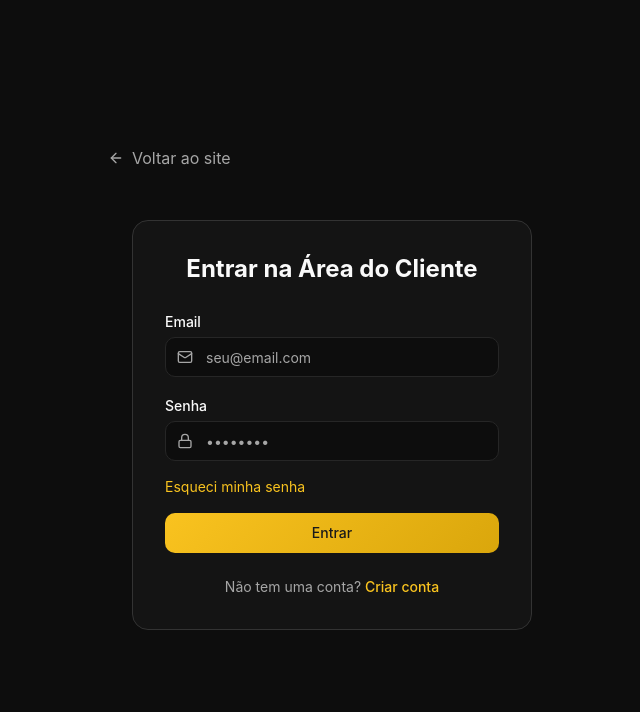
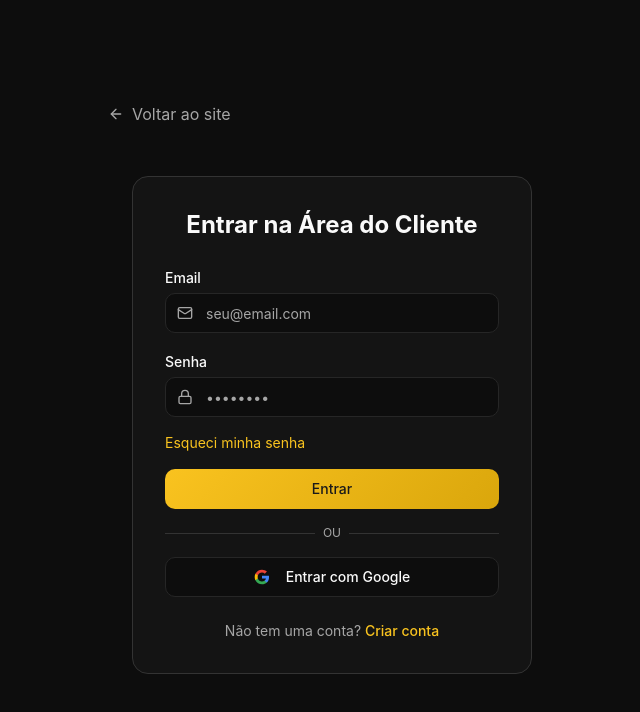
Before and after one commit to francooo/imobiliaria-andrews-lovable, a React (Vite) app: page /cliente/login in a window 1280 px wide. Shown: the top 712 px of the page, without its empty margins (308-948 px from the left). Built offline with nearby package versions, Linux system fonts and the light colour scheme.

Commit message:
Move Google login to cliente login
Co-authored-by: francooo <13707442+francooo@users.noreply.github.com>

```diff
--- a/src/components/auth/LoginForm.tsx
+++ b/src/components/auth/LoginForm.tsx
@@ -102,6 +102,38 @@ export function LoginForm() {
                     </Button>
                 </form>
 
+                <div className="relative my-4">
+                    <div className="absolute inset-0 flex items-center">
+                        <span className="w-full border-t border-border" />
+                    </div>
+                    <div className="relative flex justify-center text-xs uppercase">
+                        <span className="bg-card px-2 text-muted-foreground">ou</span>
+                    </div>
+                </div>
+
+                <Button
+                    type="button"
+                    variant="outline"
+                    className="w-full"
+                    onClick={async () => {
+                        await supabase.auth.signInWithOAuth({
+                            provider: 'google',
+                            options: {
+                                redirectTo: `${window.location.origin}/area-cliente`,
+                            },
+                        });
+                    }}
+                    disabled={loading}
+                >
+                    <svg className="mr-2 h-4 w-4" viewBox="0 0 24 24">
+                        <path d="M22.56 12.25c0-.78-.07-1.53-.2-2.25H12v4.26h5.92a5.06 5.06 0 0 1-2.2 3.32v2.77h3.57c2.08-1.92 3.28-4.74 3.28-8.1z" fill="#4285F4" />
+                        <path d="M12 23c2.97 0 5.46-.98 7.28-2.66l-3.57-2.77c-.98.66-2.23 1.06-3.71 1.06-2.86 0-5.29-1.93-6.16-4.53H2.18v2.84C3.99 20.53 7.7 23 12 23z" fill="#34A853" />
+                        <path d="M5.84 14.09c-.22-.66-.35-1.36-.35-2.09s.13-1.43.35-2.09V7.07H2.18C1.43 8.55 1 10.22 1 12s.43 3.45 1.18 4.93l2.85-2.22.81-.62z" fill="#FBBC05" />
+                        <path d="M12 5.38c1.62 0 3.06.56 4.21 1.64l3.15-3.15C17.45 2.09 14.97 1 12 1 7.7 1 3.99 3.47 2.18 7.07l3.66 2.84c.87-2.6 3.3-4.53 6.16-4.53z" fill="#EA4335" />
+                    </svg>
+                    Entrar com Google
+                </Button>
+
                 <div className="mt-6 text-center text-sm text-muted-foreground">
                     Não tem uma conta?{' '}
                     <Link to="/cadastro" className="text-primary hover:underline font-medium">
--- a/src/pages/Login.tsx
+++ b/src/pages/Login.tsx
@@ -196,31 +196,6 @@ const Login = () => {
                   >
                     Reenviar email de confirmação
                   </Button>
-
-                  <div className="relative my-4">
-                    <div className="absolute inset-0 flex items-center">
-                      <span className="w-full border-t border-border" />
-                    </div>
-                    <div className="relative flex justify-center text-xs uppercase">
-                      <span className="bg-card px-2 text-muted-foreground">ou</span>
-                    </div>
-                  </div>
-
-                  <Button
-                    type="button"
-                    variant="outline"
-                    className="w-full"
-                    onClick={handleGoogleLogin}
-                    disabled={isLoading}
-                  >
-                    <svg className="mr-2 h-4 w-4" viewBox="0 0 24 24">
-                      <path d="M22.56 12.25c0-.78-.07-1.53-.2-2.25H12v4.26h5.92a5.06 5.06 0 0 1-2.2 3.32v2.77h3.57c2.08-1.92 3.28-4.74 3.28-8.1z" fill="#4285F4" />
-                      <path d="M12 23c2.97 0 5.46-.98 7.28-2.66l-3.57-2.77c-.98.66-2.23 1.06-3.71 1.06-2.86 0-5.29-1.93-6.16-4.53H2.18v2.84C3.99 20.53 7.7 23 12 23z" fill="#34A853" />
-                      <path d="M5.84 14.09c-.22-.66-.35-1.36-.35-2.09s.13-1.43.35-2.09V7.07H2.18C1.43 8.55 1 10.22 1 12s.43 3.45 1.18 4.93l2.85-2.22.81-.62z" fill="#FBBC05" />
-                      <path d="M12 5.38c1.62 0 3.06.56 4.21 1.64l3.15-3.15C17.45 2.09 14.97 1 12 1 7.7 1 3.99 3.47 2.18 7.07l3.66 2.84c.87-2.6 3.3-4.53 6.16-4.53z" fill="#EA4335" />
-                    </svg>
-                    Entrar com Google
-                  </Button>
                 </form>
               </TabsContent>
 
```
